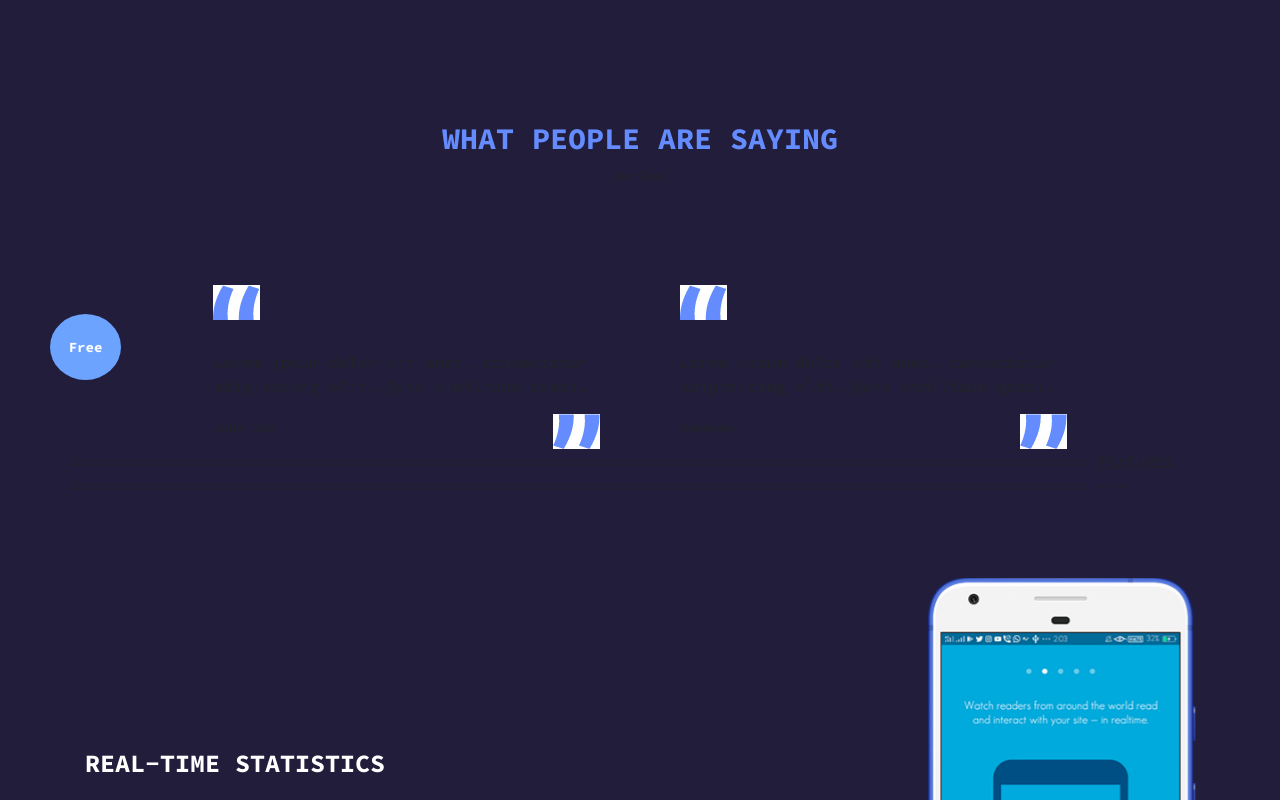
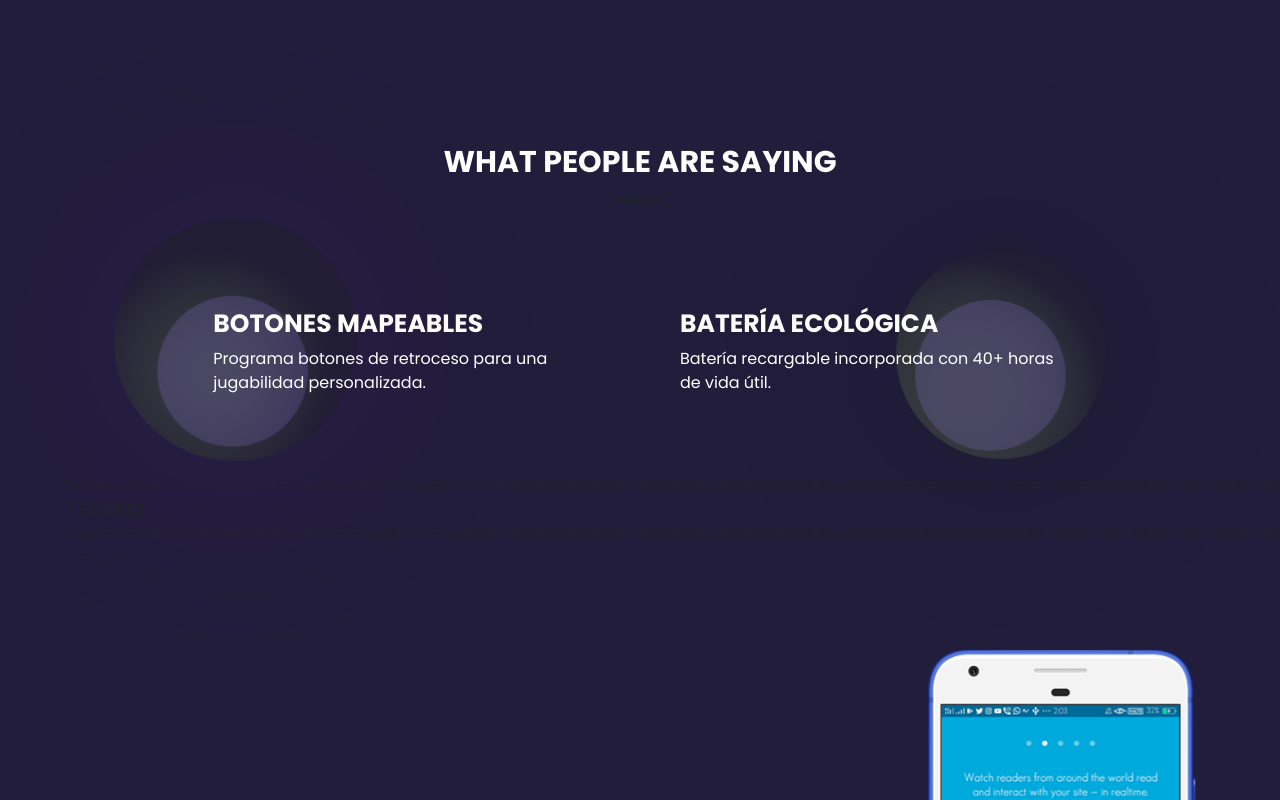
Before and after one commit to ClariEscobar/clase-16-09, a plain HTML site: page index.html in a window 1280 px wide. Shown: the part 2060-2860 px from the top of the page. Drawn offline with Linux system fonts and the light colour scheme.

Commit message:
preentrega

```diff
--- a/css/style.css
+++ b/css/style.css
@@ -7,7 +7,7 @@
 * {
   margin: 0px;
   padding: 0px;
-  font-family: 'Source Code Pro', monospace;
+  font-family: 'Poppins', monospace;
 }
 
 html {
@@ -97,12 +97,12 @@ html {
 .fh5co-hero-inner > h1 {
     color: #fff;
     font-weight: 700;
-font-size: 100px;
+    font-size: 85px;
     letter-spacing: 2px;
 }
 .fh5co-hero-inner > p {
       width: 400px;
-    font-size: 14px;
+    font-size: 20px;
     color: #fff;
     margin-top: -10px;
     margin-bottom: 20px;
@@ -133,12 +133,12 @@ letter-spacing: 2px;
   font-family: 'Poppins', sans-serif;
 }
 
-/* Cambia el color de grid-title */
+/* color de grid-title */
 .fh5co-advantages-outer .fh5co-advantages-grid-columns .col-sm-4 .grid-title {
   float: left;
   font-size: 20px;
   font-weight: 600;
-  color: #fff; /* Cambia este valor por el color que prefieras */
+  color: #fff;
 }
 
 .fh5co-advantages-outer .fh5co-advantages-grid-columns .col-sm-4 .grid-title
@@ -147,15 +147,15 @@ letter-spacing: 2px;
 }
 
 .col-sm-4 .grid-image {
-    margin-top: -25px; /* Mueve la imagen hacia abajo */
+    margin-top: -25px;
 }
 
 .grid-image {
-    margin-right:-25px; /* O ajusta según la distancia deseada */
+    margin-right:-25px;
 }
 
 .grid-title {
-    margin-left: 10px; /* Si también quieres ajustar el espacio del lado izquierdo */
+    margin-left: 10px;
 }
 
 /* ==========================================================================================================
@@ -292,13 +292,13 @@ letter-spacing: 2px;
     text-transform: uppercase;
     font-size: 25px;
     font-weight: 600;
-  margin-bottom: 20px;
+    margin-bottom: 10px;
 }
 .fh5co-features-outer .sm-6-content p {
  color: #fff;
     font-weight: 500;
     font-size: 14.5px;
-  line-height: 1.8em;
+    line-height: 1.3em;
     width: 450px;
 }
 .fh5co-features-outer .col-sm-6 .col-sm-image-container {
@@ -444,7 +444,7 @@ letter-spacing: 2px;
   margin-top: 100px;
 }
 .fh5co-reviews-outer > h1 {
-  color: #648cff;
+  color: #fff;
     text-transform: uppercase;
     font-size: 30px;
     font-weight: 600;
@@ -457,12 +457,35 @@ letter-spacing: 2px;
 }
 .fh5co-reviews-outer .testimonial-desc {
   clear: both;
-  padding-top: 30px;
     font-weight: 500;
+    color: #fff
 }
 .fh5co-reviews-outer .testimonial-2 {
   margin-left: 50px;
 }
+
+.custom-title {
+    color: #FFF;
+    text-transform: uppercase;
+    font-weight: 600;
+    font-size: 25px
+
+
+}
+
+.position-relative {
+    position: relative; /* Esto permite que el contenido y la imagen se posicionen correctamente */
+}
+
+.decorative-image-outside {
+    position: absolute;
+    top: -110px; /* Mueve la imagen hacia arriba para que salga del contenedor */
+    right: -150px; /* Mueve la imagen hacia la derecha para que salga del contenedor */
+    width: 1500px; /* Ajusta el tamaño de la imagen según tu preferencia */
+    height: auto; /* Mantiene la proporción de la imagen */
+    z-index: -1; /* Coloca la imagen detrás del texto */
+}
+
 
 /* ==========================================================================================================
 										BOTTOM
--- a/index.html
+++ b/index.html
@@ -139,7 +139,6 @@
 					<div class="col-sm-image-container">
 						<img class="img-float-left" src="img/foto-1.png" alt="smartphone-1">
 						none <span class="span-new">NEW</span>
-						<span class="span-free">Free</span>
 					</div>
 				</div>
 
@@ -156,27 +155,32 @@
 		 ========================================================================================================== -->
 
 
-           <div id="fh5co-reviews" class="fh5co-reviews-outer">
+          <div id="fh5co-reviews" class="fh5co-reviews-outer position-relative"> <!-- Posicionamos relativo el contenedor -->
     <h1>What people are saying</h1>
     <small>Reviews</small>
     <div class="container fh5co-reviews-inner">
         <div class="row justify-content-center">
-				<div class="col-sm-5 wow fadeIn animated" data-wow-delay="0.25s">
-					<img class="float-left" src="img/quotes-1.jpg" alt="Quote 1">
-					<p class="testimonial-desc">Lorem ipsum dolor sit amet, consectetur adipisicing elit. Quis similique quasi.</p>
-					<small class="testimonial-author">John Doe</small>
-					<img class="float-right" src="img/quotes-2.jpg" alt="Quote 2">
-				</div>
-				<div class="col-sm-5 testimonial-2 wow fadeIn animated" data-wow-delay="0.67s">
-					<img class="float-left" src="img/quotes-1.jpg" alt="Quote 1">
-					<p class="testimonial-desc">Lorem ipsum dolor sit amet, consectetur adipisicing elit. Quis similique quasi.</p>
-					<small class="testimonial-author">Someone</small>
-					<img class="float-right" src="img/quotes-2.jpg" alt="Quote 2">
+            <!-- Primera columna -->
+            <div class="col-sm-5 wow fadeIn animated position-relative" data-wow-delay="0.25s">
+                <div>
+                    <h1 class="custom-title">Botones mapeables</h1>
+                    <p class="testimonial-desc">Programa botones de retroceso para una jugabilidad personalizada.</p>
                 </div>
             </div>
-
+            <!-- Segunda columna -->
+            <div class="col-sm-5 testimonial-2 wow fadeIn animated position-relative" data-wow-delay="0.67s">
+                <div>
+                    <h1 class="custom-title">Batería ecológica</h1>
+                    <p class="testimonial-desc">Batería recargable incorporada con 40+ horas de vida útil.</p>
                 </div>
             </div>
+        </div>
+    </div>
+    <!-- Imagen decorativa, colocada fuera del contenedor pero detrás -->
+    <img src="img/circulos.png" alt="Imagen decorativa" class="decorative-image-outside">
+</div>
+
+
 
      ==========================================================================================================
 													  FEATURES
```
Also changed, not shown: img/circulos.png (added). Lines whose indentation alone changed are shown as unchanged.
